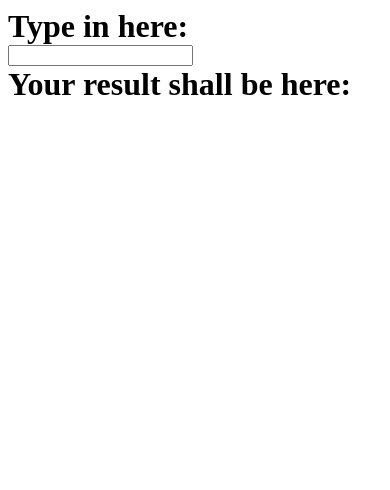
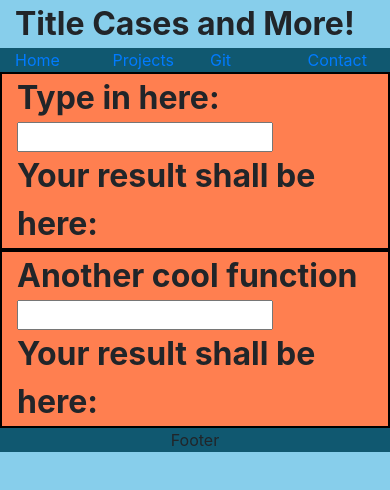
Before and after one commit to piercecollazo/bootstrap-title-case, a plain HTML site: page index.html in a window 390 px wide. Drawn offline with nearby package versions, Linux system fonts and the light colour scheme.

Commit message:
basic layout done. Mobile responsive. Only issue is bad desktop layout.

```diff
--- a/index.html
+++ b/index.html
@@ -3,17 +3,63 @@
 <head>
     <meta charset="utf-8">
     <meta http-equiv="X-UA-Compatible" content="IE=edge">
-    <title>Page Title</title>
+    <title>Title Case</title>
     <meta name="viewport" content="width=device-width, initial-scale=1">
     <link rel="stylesheet" type="text/css" media="screen" href="main.css">
     <script src="main.js"></script>
+    <!-- Latest compiled and minified CSS -->
+<link rel="stylesheet" href="https://maxcdn.bootstrapcdn.com/bootstrap/4.2.1/css/bootstrap.min.css">
+
+<!-- jQuery library -->
+<script src="https://ajax.googleapis.com/ajax/libs/jquery/3.3.1/jquery.min.js"></script>
+
+<!-- Popper JS -->
+<script src="https://cdnjs.cloudflare.com/ajax/libs/popper.js/1.14.6/umd/popper.min.js"></script>
+
+<!-- Latest compiled JavaScript -->
+<script src="https://maxcdn.bootstrapcdn.com/bootstrap/4.2.1/js/bootstrap.min.js"></script>
 </head>
 <body>
-    <div class="heading">Type in here:</div>
-    <form id="input-form">
-        <input type="text" id="input"></div>
-    </form>
-    <div class="heading">Your result shall be here:</div>
-    <div id="changeme"></div>
+    <div class="container">
+        <div class="row">
+            <div class="heading col">Title Cases and More!</div>
+        </div>
+
+        <div class="headBar row">
+            <div class="col headLinks"><a href="">Home</a></div>
+            <div class="col headLinks"><a href="">Projects</a></div>
+            <div class="col headLinks"><a target="_blank" href="">Git</a></div>
+            <div class="col headLinks"><a target="_blank" href="">Contact</a></div>
+        </div>
+
+        <div class="content row">
+
+            <!-- <div class="col-md-4">test left</div> -->
+
+            <div class="appBox col-md-4">
+                <div class="heading">Type in here:</div>
+                <form id="input-form">
+                    <input type="text" id="input">
+                </form>
+                <div class="heading">Your result shall be here:</div>
+                <div id="output"></div>
+            </div>
+
+            <div class="appBox col-md-4">
+                <div class="heading">Another cool function</div>
+                <form id="cool-input">
+                    <input type="text" id="input2">
+                </form>
+                <div class="heading">Your result shall be here:</div>
+                <div id="output2"></div>
+            </div>
+
+            <!-- <div class="col-md-4">test right</div> -->
+        </div>
+
+        <div class="footBar row">
+            <div class="footer col">Footer</div>
+        </div>
+    </div>
 </body>
 </html>
--- a/main.css
+++ b/main.css
@@ -1,8 +1,39 @@
+.container{
+    background-color: skyblue;
+    height:100vh;
+}
+
+.headBar{
+    background-color: rgb(16, 88, 112);
+}
+
 .heading {
     font-weight: bold;
     font-size: 2em;
 }
 
-#changeme {
-    color: green;
+.content{
+    justify-content: center;
 }
+
+.appBox{
+    background-color: coral;
+    display: flex;
+    flex-direction: column;
+    flex-flow: wrap;
+    border: 2px solid black;
+}
+
+#output {
+    color: rgb(0, 0, 0);
+}
+
+.footBar{
+    background-color: rgb(16, 88, 112)
+    /* position: relative;
+    top:10vh; */
+}
+
+.footer{
+    text-align: center;
+}
--- a/main.js
+++ b/main.js
@@ -14,5 +14,5 @@ function handleTyping(event) {
         myString[i] = myString[i].charAt(0).toUpperCase() + myString[i].slice(1);
     }
 
-    document.querySelector('#changeme').innerText = myString.join(' ')
+    document.querySelector('#output').innerText = myString.join(' ')
 }
```
